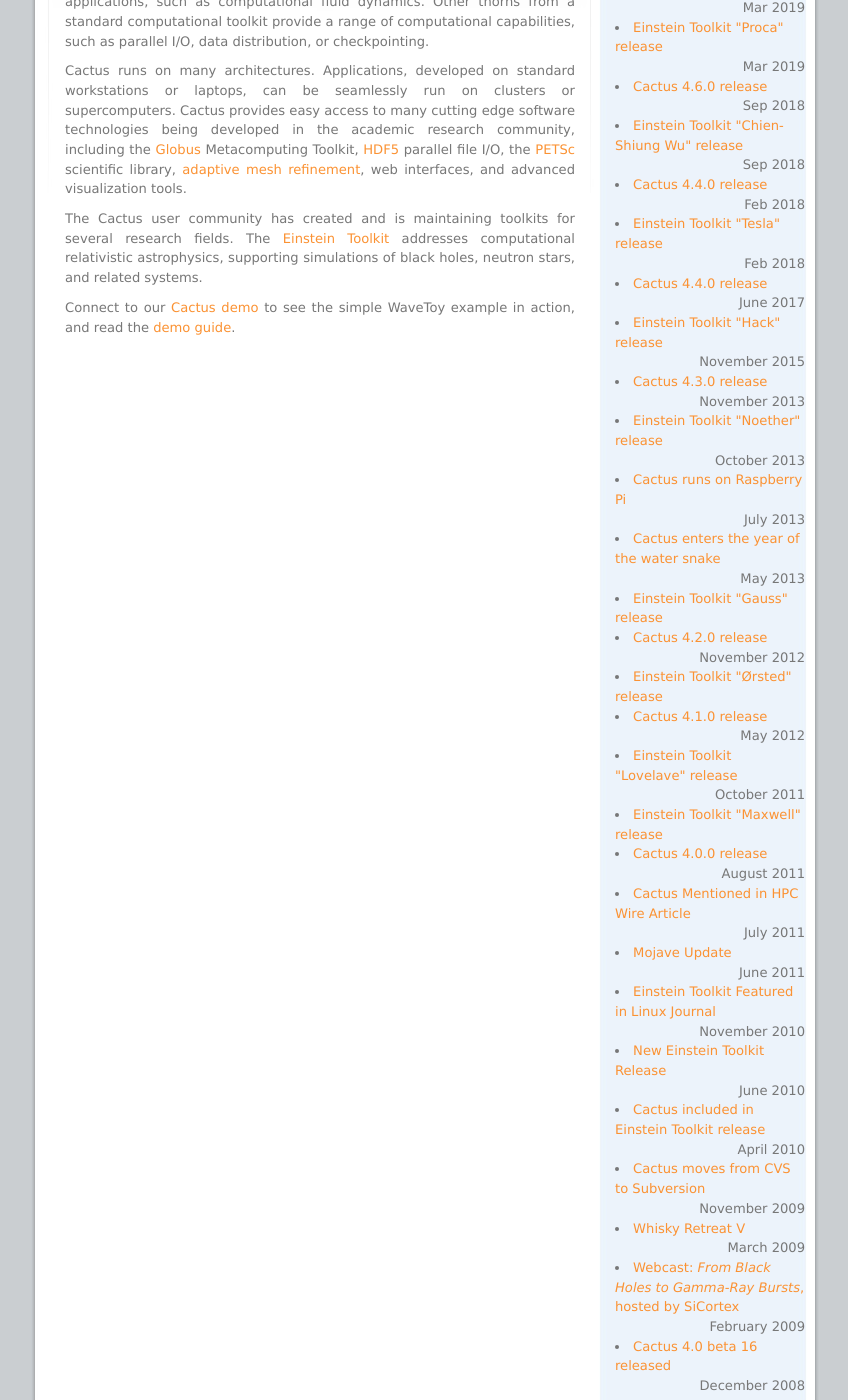
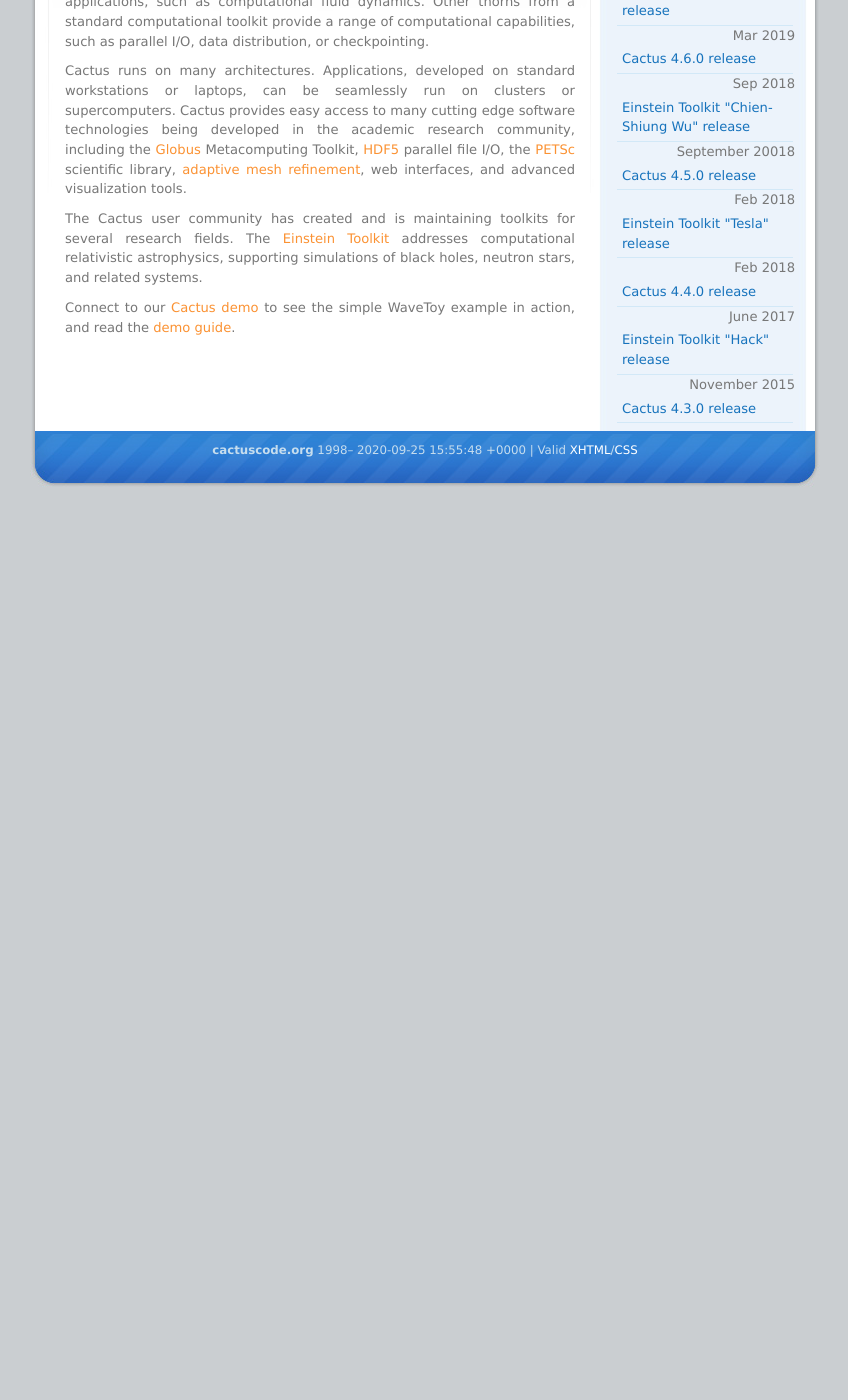
Before and after one commit to EinsteinToolkit/www.cactuscode.org, a Jekyll site: the page built from index.md, in a window 1280 px wide and 1400 px high, scrolled down 444 px. Shown: the whole window, without its empty margins (215-1063 px from the left). Built offline with Jekyll 4.4.1, drawn with Linux system fonts in a browser that asks for light colours; comment, search, counter and statistics services are not loaded; after the commit the page ends 947 px from its top, so only the background shows below that; some of the changed text lies outside the part shown.

Commit message:
Revert "Updating news"
This reverts commit 05fad1f5424c561d9ddd5c28b0f1538987332cc9.

```diff
--- a/_includes/media/news/recent.html
+++ b/_includes/media/news/recent.html
@@ -1,84 +1,10 @@
-<p class="align-right"> May 2020
-	<li><a href="/media/news/ET_2020_05">Einstein Toolkit "Turing" release</a></li>
-<p class="align-right"> May 2020
-	<li><a href="/media/news/cactus_4.8.0">Cactus 4.8.0 release</a></li>
-<p class="align-right"> Mar 2019
-	<li><a href="/media/news/ET_2019_10">Einstein Toolkit "Mayer" release</a></li>
-<p class="align-right"> Mar 2019
-	<li><a href="/media/news/cactus_4.7.0">Cactus 4.7.0 release</a></li>
-<p class="align-right"> Mar 2019
-	<li><a href="/media/news/ET_2019_03">Einstein Toolkit "Proca" release</a></li>
-<p class="align-right"> Mar 2019
-	<li><a href="/media/news/cactus_4.6.0">Cactus 4.6.0 release</a></li>
-<p class="align-right"> Sep 2018
-	<li><a href="/media/news/ET_2018_09">Einstein Toolkit "Chien-Shiung Wu" release</a></li>
-<p class="align-right"> Sep 2018
-	<li><a href="/media/news/cactus_4.4.0">Cactus 4.4.0 release</a></li>
-<p class="align-right"> Feb 2018
-	<li><a href="/media/news/ET_2018_02">Einstein Toolkit "Tesla" release</a></li>
-<p class="align-right"> Feb 2018
-	<li><a href="/media/news/cactus_4.4.0">Cactus 4.4.0 release</a></li>
-<p class="align-right"> June 2017
-	<li><a href="/media/news/ET_2017_06">Einstein Toolkit "Hack" release</a></li>
-<p class="align-right"> November 2015
-	<li><a href="/media/news/cactus_4.3.0">Cactus 4.3.0 release</a></li>
-<p class="align-right"> November 2013
-	<li><a href="/media/news/ET_2013_11">Einstein Toolkit "Noether" release</a></li>
-<p class="align-right"> October 2013
-	<li><a href="/media/news/Raspberry">Cactus runs on Raspberry Pi</a></li>
-<p class="align-right"> July 2013
-	<li><a href="/media/news/Cactus_Beijing_2013">Cactus enters the year of the water snake</a></li>
-<p class="align-right"> May 2013
-	<li><a href="/media/news/ET_2013_05">Einstein Toolkit "Gauss" release</a></li>
-	<li><a href="/media/news/cactus_4.2.0">Cactus 4.2.0 release</a></li>
-<p class="align-right"> November 2012
-	<li><a href="/media/news/ET_2012_11">Einstein Toolkit "Ørsted" release</a></li>
-	<li><a href="/media/news/cactus_4.1.0">Cactus 4.1.0 release</a></li>
-<p class="align-right"> May 2012
-	<li><a href="/media/news/ET_2012_05">Einstein Toolkit "Lovelave" release</a></li>
-<p class="align-right"> October 2011
-	<li><a href="/media/news/ET_2011_10">Einstein Toolkit "Maxwell" release</a></li>
-	<li><a href="/media/news/cactus_4.0.0">Cactus 4.0.0 release</a></li>
-<p class="align-right"> August 2011
-<li><a href="/media/news/hpcwire">Cactus Mentioned in HPC Wire Article</a></li>
-<p class="align-right"> July 2011
-</p> <li><a href="/media/news/Mojave2" >Mojave Update</a></li> </a></li>
-<p class="align-right"> June 2011
-</p> <li><a href="/media/news/ET_Linux">Einstein Toolkit Featured in Linux Journal</a></li>
-</a></li>
-<p class="align-right"> November 2010
-</p><li><a href="/media/news/EinsteinToolkit_2010_11">New Einstein Toolkit Release
-</a></li>
-<p class="align-right"> June 2010
-</p><li><a href="/media/news/EinsteinToolkit">Cactus included in Einstein Toolkit release
-</a></li>
-<p class="align-right"> April 2010
-</p> <li><a href="/media/news/CVStoSVN">Cactus moves from CVS to Subversion
-</a></li>
-<p class="align-right"> November 2009
-</p><li><a href="/media/news/Whisky_Retreat_5">Whisky Retreat V
-</a></li>
-<p class="align-right"> March 2009
-</p><li><a href="/media/news/BH-to-GRB-SiCortex">Webcast: <em>From Black Holes to Gamma-Ray Bursts</em>, hosted by SiCortex
-</a></li>
-<p class="align-right">February 2009
-</p><li><a href="/media/news/Cactus4.0beta16-release">Cactus 4.0 beta 16 released
-</a></li>
-<p class="align-right">December 2008
-</p><li><a href="/media/news/SC08-Alpaca">Cactus team demonstrates Alpaca tools at SuperComputing 2008
-</a></li>
-<p class="align-right">August 2008
-</p><li><a href="/media/news/BGP-131072">Cactus runs on 131,072 cores on Blue Gene/P at ANL
-</a></li>
-<p class="align-right">March 2008
-</p><li><a href="/media/news/GPUcomputing">CCT researcher accelerates Einstein code with GPU computing
-</a></li>
-<p class="align-right">Feburary 2008
-</p><li><a href="/media/news/Cactus-Loongson">Cactus scalability benchmark results from First Loongson 2F Chinese Cluster
-</a></li>
-<p class="align-right">January 2008</p>
-<li><a href="/media/news/XiRelWorkshop08">First XiRel Workshop held at LSU
-</a></li>
-<p class="align-right">January 2008
-</p><li><a href="/media/news/Cactus-Ranger">Cactus scalability benchmark results from Ranger at TACC
-</a></li>
+{% assign nitems = 0 %}
+<h2>Project Timeline</h2>
+<ul class="sidenews">
+{% for item in site.data.news %}
+<p class="align-right">{{item.date}}</p>
+<li><a href="{{base}}/media/news/{{item.link}}">{{item.title}}</a></li>
+{% assign nitems = nitems | plus: 1 %}
+{% if include.maxitems %}{% if nitems >= include.maxitems %} {% break %} {% endif %} {% endif %}
+{% endfor %}
+</ul>
```
Also changed, not shown: media/news/ET_2020_05/index.md (deleted, +0 -14 lines), media/news/cactus_4.8.0/index.md (deleted, +0 -13 lines).
